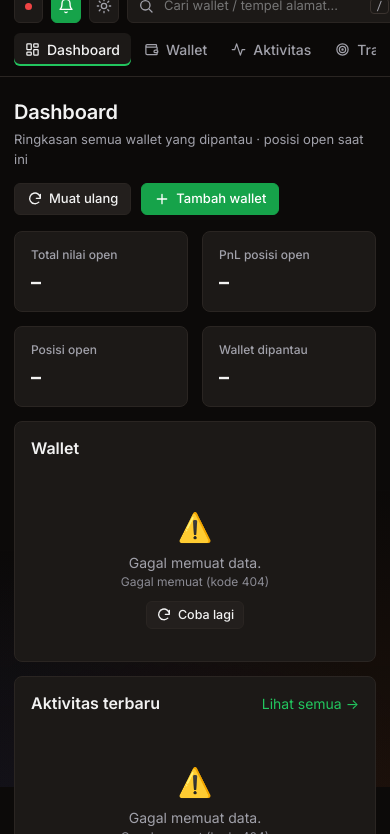
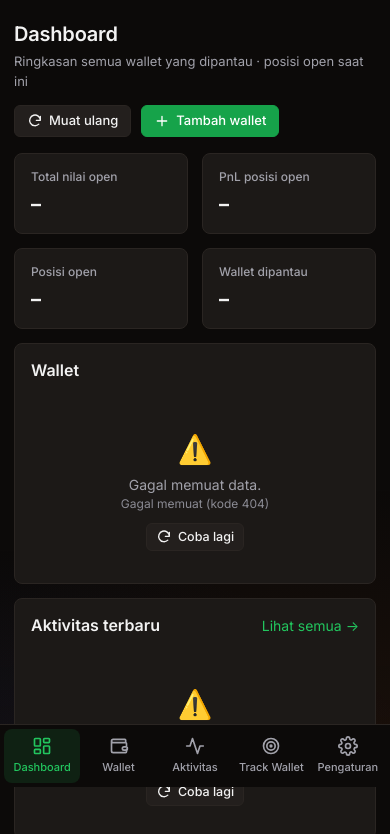
Before and after one commit to ricky10p/lp-monitor, a website: page public/index.html in a window 390 px wide. Shown: the part 57-891 px from the top of the page. Drawn offline with Linux system fonts and the light colour scheme; no server answers.

Commit message:
Tampilan HP & mode desktop HP: menu bawah, topbar tidak melebar
- HP & tablet (<=960px): menu pindah ke tab bar di bawah layar, topbar satu baris
  (logo, cari, status, tombol); toast naik di atas tab bar.
- 961-1240px (termasuk "mode desktop" di HP): topbar dipadatkan (logo saja,
  status berupa titik), kolom cari lentur — sebelumnya halaman melebar ±300px.
- Alamat wallet panjang dilipat, persen PnL di tabel turun ke baris kedua.
- Diuji di lebar 360-1440px: tidak ada lagi scroll horizontal.

Co-Authored-By: Claude Opus 5.5 <noreply@anthropic.com>

```diff
--- a/public/css/style.css
+++ b/public/css/style.css
@@ -528,18 +528,53 @@ table.table { width: 100%; border-collapse: collapse; font-variant-numeric: tabu
 .login .field-error { font-size: 13px; margin: 8px 0; min-height: 1em; }
 
 /* ================= responsif ================= */
+.nav a { white-space: nowrap; }
+/* Kolom cari mengisi sisa ruang topbar (maks 290px), jadi topbar tidak pernah melebihi layar. */
+.topbar-right { flex: 1; min-width: 0; justify-content: flex-end; }
+.search { flex: 0 1 290px; width: auto; min-width: 150px; }
+
+/* Layar sedang (laptop kecil, "mode desktop" di HP ±980px): topbar dipadatkan supaya tetap satu baris. */
+@media (max-width: 1240px) {
+  .topbar { gap: 14px; }
+  .brand-text, .live-text { display: none; }
+  .live { padding: 0 11px; }
+}
+
+/*
+ * HP & tablet: menu pindah ke tab bar di bawah layar (seperti aplikasi HP), topbar cukup
+ * logo + cari + status + tombol. backdrop-filter dimatikan karena membuat position: fixed
+ * pada menu di dalam topbar ikut menempel ke topbar, bukan ke layar.
+ */
 @media (max-width: 960px) {
   .overview, .two-col { grid-template-columns: minmax(0, 1fr); }
   .kpis { grid-template-columns: repeat(2, minmax(0, 1fr)); }
-  .search { width: 200px; }
+  .topbar { padding: 0 12px; gap: 10px; backdrop-filter: none; background: var(--bg); }
+  .topbar-right { gap: 6px; }
+  .search { flex: 1 1 auto; min-width: 0; }
+  .search kbd { display: none; }
+  .nav {
+    position: fixed; left: 0; right: 0; bottom: 0; z-index: 35;
+    display: grid; grid-template-columns: repeat(5, minmax(0, 1fr)); gap: 0;
+    padding: 4px 4px calc(4px + env(safe-area-inset-bottom));
+    background: var(--bg); border-top: 1px solid var(--border);
+  }
+  .nav a {
+    position: relative; flex-direction: column; justify-content: center; gap: 3px; height: 54px; padding: 0 2px;
+    font-size: 11px; border-radius: 8px; text-align: center; overflow: hidden; text-overflow: ellipsis;
+  }
+  .nav a svg { width: 20px; height: 20px; }
+  .nav a.active { background: var(--green-soft); box-shadow: none; color: var(--green); }
+  .nav-badge { position: absolute; top: 3px; left: calc(50% + 6px); }
+  body { padding-bottom: calc(66px + env(safe-area-inset-bottom)); }
+  .toasts { bottom: calc(74px + env(safe-area-inset-bottom)); right: 12px; left: 12px; max-width: none; }
 }
+
 @media (max-width: 720px) {
-  :root { --topbar-h: 128px; }
-  .topbar { height: auto; padding: 10px 14px; gap: 10px; flex-wrap: wrap; }
-  .brand-text, .live-text { display: none; }
-  .search { order: 5; width: 100%; }
-  .nav { order: 4; width: 100%; }
   .container { padding: 14px 14px 48px; }
+  /* Alamat wallet lengkap (halaman portfolio) boleh dilipat supaya tidak melebihi layar. */
+  .pf-head .addr { min-width: 0; word-break: break-all; }
+  /* Persen PnL turun ke baris kedua supaya kolom tabel tidak terpotong. */
+  .table td.num .nowrap { display: block; }
   .hide-sm { display: none; }
   .table td, .table th { padding: 9px 8px; }
   .panel-grid { grid-template-columns: 1fr; }
@@ -581,7 +616,6 @@ table.table { width: 100%; border-collapse: collapse; font-variant-numeric: tabu
 .tlog-match { color: var(--green); font-weight: 600; }
 @media (max-width: 960px) { .tgrid { grid-template-columns: repeat(2, minmax(0, 1fr)); } }
 @media (max-width: 520px) { .tgrid { grid-template-columns: minmax(0, 1fr); } }
-@media (max-width: 720px) { .nav { overflow-x: auto; } .nav a { white-space: nowrap; } }
 
 /* ================= strategi posisi DLMM ================= */
 .badge.strat { font-weight: 600; }
--- a/public/index.html
+++ b/public/index.html
@@ -38,7 +38,7 @@
         <form class="search" id="searchForm" role="search" autocomplete="off">
           <svg viewBox="0 0 24 24" aria-hidden="true"><circle cx="11" cy="11" r="7"/><path d="M21 21l-4.3-4.3"/></svg>
           <label class="sr-only" for="searchInput">Cari wallet</label>
-          <input id="searchInput" type="search" list="walletOptions" placeholder="Cari wallet / tempel alamat…" />
+          <input id="searchInput" type="search" list="walletOptions" placeholder="Cari wallet / alamat…" />
           <kbd title="Tekan / untuk mencari">/</kbd>
           <datalist id="walletOptions"></datalist>
         </form>
```
